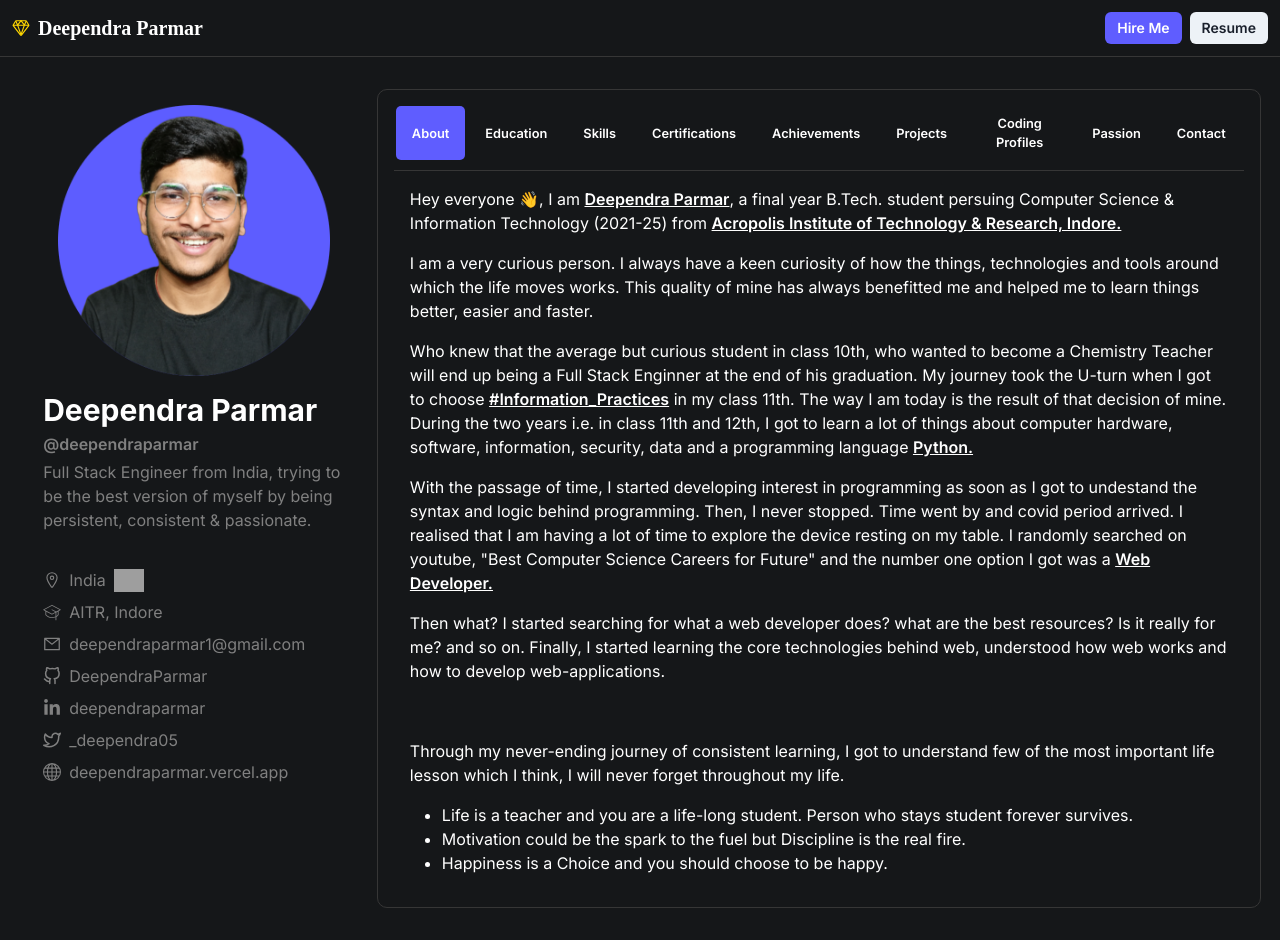
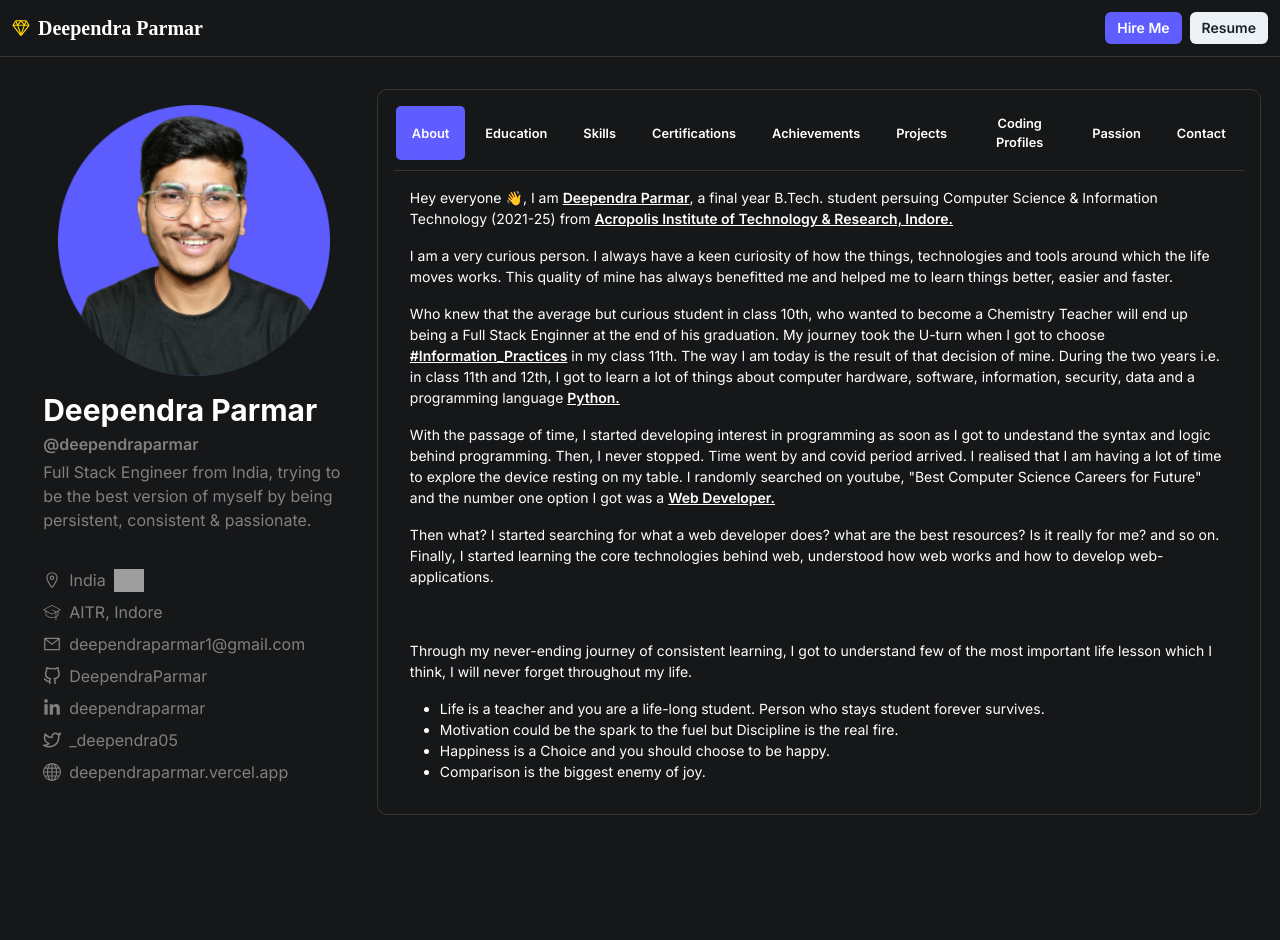
Before and after one commit to DeependraParmar/Deependra-Parmar-Portfolio, a React (Vite) app: page / in a window 1280 px wide. After the commit the page ends 847 px from the top, so only its background shows below. Built offline with nearby package versions, Linux system fonts and the light colour scheme; grey boxes are pictures that could not be loaded; a web font is replaced by a local one.

Commit message:
Added transition to every component

```diff
--- a/components/Transition.jsx
+++ b/components/Transition.jsx
@@ -1,14 +1,15 @@
 import React from 'react'
 import { motion } from 'framer-motion'
 
-const TransitionWrapper = ({ children }) => {
+const TransitionWrapper = ({children}) => {
   return (
     <>
           <motion.div
-                initial={{ opacity: 0 }}
-                animate={{ opacity: 1 }}
-                transition={{
-                    duration: 0.5,
+              initial={{ y: 40, opacity: 0}}
+                whileInView={{
+                duration: 0.9,
+                opacity: 1,
+                y: 0,
                 ease: "easeInOut",
                 }}
           >
@@ -18,4 +19,4 @@ const TransitionWrapper = ({ children }) => {
   )
 }
 
-export default TransitionWrapper
+export default TransitionWrapper;
--- a/pages/About.jsx
+++ b/pages/About.jsx
@@ -1,10 +1,12 @@
 import { Image, ListItem, Text, UnorderedList, VStack } from '@chakra-ui/react'
 import React from 'react'
+import TransitionWrapper from '../components/Transition'
 
 const About = () => {
   return (
     <>
-      <VStack gap={4} fontSize={['xs','xs','sm','md']} alignItems={'flex-start'}>
+      <TransitionWrapper>
+        <VStack gap={4} fontSize={['xs', 'xs', 'sm', 'sm']} alignItems={'flex-start'}>
           <Text>Hey everyone 👋, I am <span className="highlight">Deependra Parmar</span>, a final year B.Tech. student persuing Computer Science & Information Technology (2021-25) from <span className="highlight">Acropolis Institute of Technology & Research, Indore.</span></Text>
           <Text>I am a very curious person. I always have a keen curiosity of how the things, technologies and tools around which the life moves works. This quality of mine has always benefitted me and helped me to learn things better, easier and faster.</Text>
           <Text>Who knew that the average but curious student in class 10th, who wanted to become a Chemistry Teacher will end up being a Full Stack Enginner at the end of his graduation. My journey took the U-turn when I got to choose <span className="highlight">#Information_Practices</span> in my class 11th. The way I am today is the result of that decision of mine. During the two years i.e. in class 11th and 12th, I got to learn a lot of things about computer hardware, software, information, security, data and a programming language <span className="highlight">Python.</span> </Text>
@@ -16,8 +18,10 @@ const About = () => {
             <ListItem>Life is a teacher and you are a life-long student. Person who stays student forever survives.</ListItem>
             <ListItem>Motivation could be the spark to the fuel but Discipline is the real fire.</ListItem>
             <ListItem>Happiness is a Choice and you should choose to be happy.</ListItem>
+            <ListItem>Comparison is the biggest enemy of joy.</ListItem>
           </UnorderedList>
         </VStack>
+      </TransitionWrapper>
     </>
   )
 }
--- a/pages/Certifications.jsx
+++ b/pages/Certifications.jsx
@@ -12,6 +12,7 @@ import java from "../src/assets/certificates/java.jpg";
 import js from "../src/assets/certificates/js.jpg";
 import mern from "../src/assets/certificates/mern.png";
 import postman from "../src/assets/certificates/postman.png";
+import TransitionWrapper from '../components/Transition';
 
 const Certifications = () => {
   const certificates = [
@@ -82,11 +83,12 @@ const Certifications = () => {
   ];
   return (
     <>
+      <TransitionWrapper>
         <HStack position={'relative'} alignItems={'flex-start'} gap={4} justifyContent={'space-evenly'} wrap={'wrap'}  >
           {
             certificates.map((certificate, index) => {
               return (
-              <Card _hover={{transform: 'translateY(-10px)'}} transition={'all 0.4s ease-in-out'} mb={4} bg={'#25282c'} w={['full', '45%', '30%', '30%']} key={index} maxW="sm" borderWidth="1px" borderRadius="lg" overflow="hidden">
+                <Card _hover={{ transform: 'translateY(-10px)' }} transition={'all 0.4s ease-in-out'} mb={4} bg={'#25282c'} w={['full', '45%', '30%', '30%']} key={index} maxW="sm" borderWidth="1px" borderRadius="lg" overflow="hidden">
                   <AspectRatio >
                     <Image width={'full'} src={certificate.url} alt="certificate" />
                   </AspectRatio>
@@ -97,14 +99,15 @@ const Certifications = () => {
                       <LuBadgeCheck color='gold' size={16} />
                     </HStack>
                     <Text fontSize={'xs'} color={'gray'} noOfLines={'2'}>{certificate.description}</Text>
-                  <Text fontSize={'xs'} color={'gray'} noOfLines={'1'}>Issued by: <span className='highlight' style={{color: 'white'}}>{certificate.issuer}</span></Text>
-                  <Button border={'1px solid black'} _hover={{borderColor: 'red'}} gap={1} mt={2} bg={'black'} color={'white'} size={'sm'}><Link to={certificate.link} target='_blank'>Live</Link> <BsFillRecordFill color='red' /></Button>
+                    <Text fontSize={'xs'} color={'gray'} noOfLines={'1'}>Issued by: <span className='highlight' style={{ color: 'white' }}>{certificate.issuer}</span></Text>
+                    <Button border={'1px solid black'} _hover={{ borderColor: 'red' }} gap={1} mt={2} bg={'black'} color={'white'} size={'sm'}><Link to={certificate.link} target='_blank'>Live</Link> <BsFillRecordFill color='red' /></Button>
                   </VStack>
                 </Card>
               )
             })
           }
         </HStack>
+      </TransitionWrapper>
     </>
   )
 }
--- a/pages/Education.jsx
+++ b/pages/Education.jsx
@@ -10,6 +10,7 @@ import {
   useColorModeValue,
   useBreakpointValue
 } from '@chakra-ui/react';
+import TransitionWrapper from '../components/Transition';
 
 const educations = [
   {
@@ -40,6 +41,7 @@ const Education = () => {
   const isDesktop = useBreakpointValue({ base: false, md: true });
 
   return (
+    <TransitionWrapper>
       <Container maxWidth="7xl" p={{ base: 0, sm: 4 }}>
         {educations.map((education) => (
           <Flex key={education.id} mb="10px">
@@ -72,6 +74,7 @@ const Education = () => {
           </Flex>
         ))}
       </Container>
+    </TransitionWrapper>
   );
 };
 
--- a/pages/Projects.jsx
+++ b/pages/Projects.jsx
@@ -5,6 +5,7 @@ import { AiOutlineStar } from 'react-icons/ai';
 import { BsFillRecordFill } from 'react-icons/bs';
 import { FiGithub } from 'react-icons/fi';
 import coursify from "../src/assets/01_coursify.png";
+import TransitionWrapper from '../components/Transition';
 
 const Projects = () => {
   const projectsList = [{
@@ -32,6 +33,7 @@ const Projects = () => {
   ];
 
   return (
+    <TransitionWrapper>
       <Container maxW="7xl" mx="auto">
         <SimpleGrid columns={[1, 3]} spacing={4} mt={4}>
           {projectsList.map((project, index) => (
@@ -48,6 +50,7 @@ const Projects = () => {
           ))}
         </SimpleGrid>
       </Container>
+    </TransitionWrapper>
   )
 }
 
```
Also changed, not shown: pages/Skills.jsx (+19 -16 lines). Lines whose indentation alone changed are shown as unchanged.
